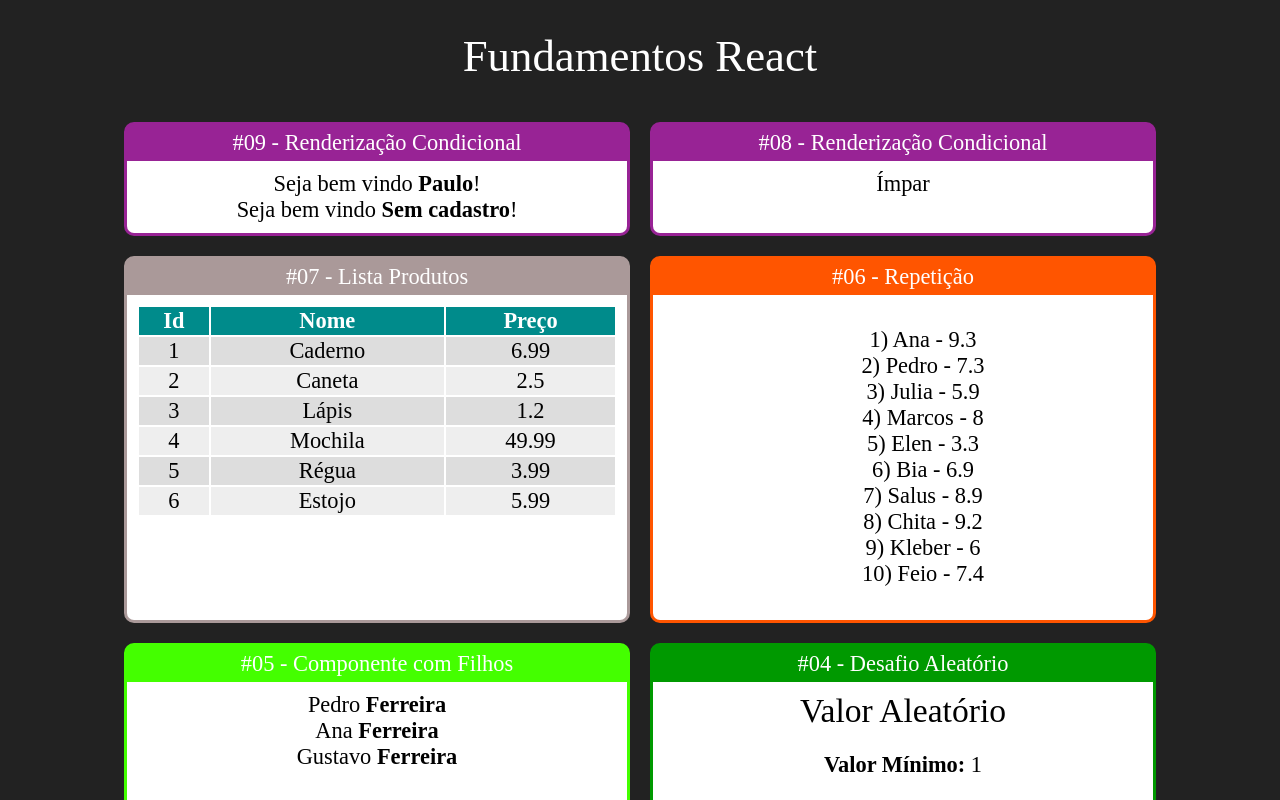
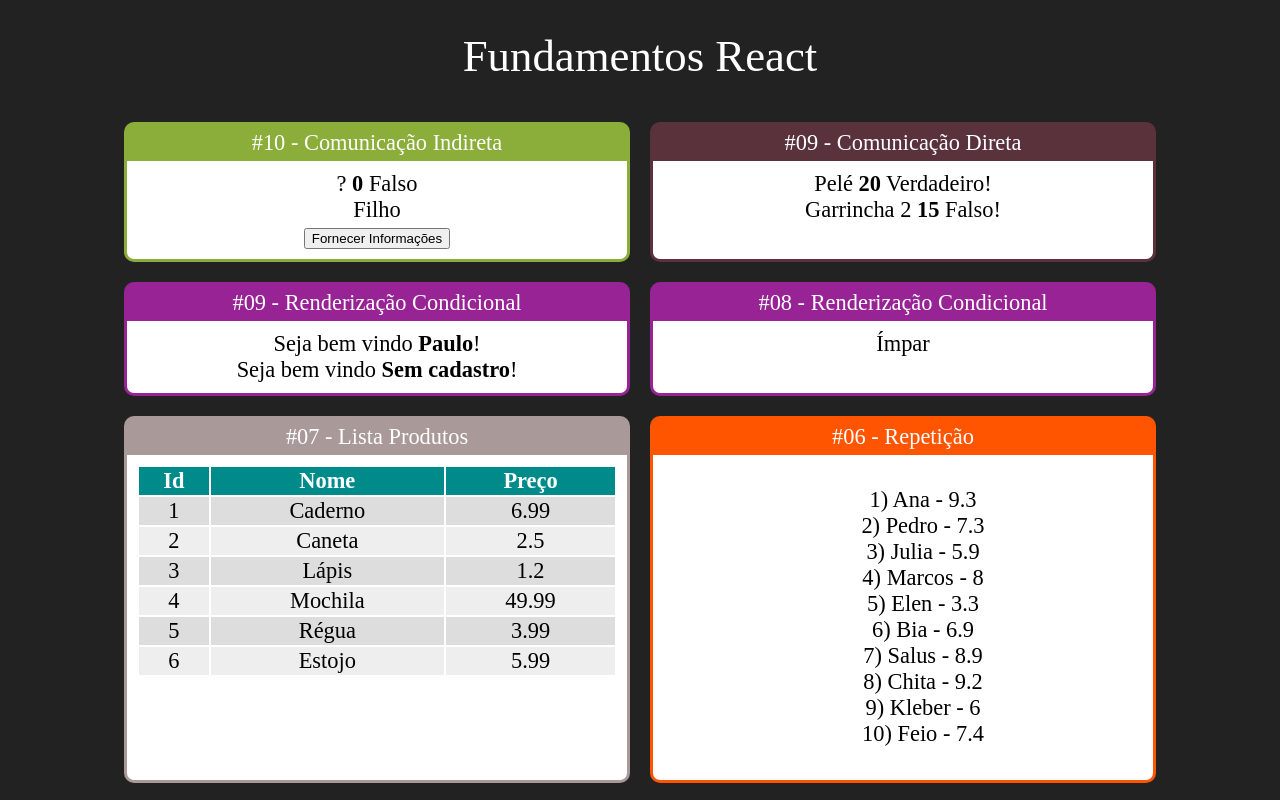
Before and after one commit to herlonwallace/udemy-react-redux, a React (Create React App) app in the folder 01_fundamentos-react/fundamentos-react/: page / in a window 1280 px wide. Shown: the top 800 px of the page. Built offline with nearby package versions, Linux system fonts and the light colour scheme.

Commit message:
Fundamentos de React: aula 4
Comunicação Direta, Indireta, Componente com Estado.

```diff
--- a/01_fundamentos-react/fundamentos-react/src/App.jsx
+++ b/01_fundamentos-react/fundamentos-react/src/App.jsx
@@ -6,6 +6,9 @@ import Familia from "./components/basicos/Familia";
 import FamiliaMembro from "./components/basicos/FamiliaMembro";
 import Fragmento from "./components/basicos/Fragmento";
 import Primeiro from "./components/basicos/Primeiro";
+import DiretaPai from "./components/comunicacao/DiretaPai";
+import IndiretaPai from "./components/comunicacao/IndireraPai";
+//import Input from "./components/comunicacao/formulario/Input";
 import ParOuImpar from "./components/condicional/ParOuImpar";
 import UsuarioInfo from "./components/condicional/UsuarioInfo";
 import Card from "./components/layout/Card";
@@ -18,6 +21,18 @@ export default function App(props) {
       <h1>Fundamentos React</h1>
 
       <div className="Cards">
+      {/* <Card titulo="#11 - Componente Controlado" color="#e45f56">
+          <Input></Input>
+        </Card> */}
+
+        <Card titulo="#10 - Comunicação Indireta" color="#8bad39">
+          <IndiretaPai></IndiretaPai>
+        </Card>
+
+        <Card titulo="#09 - Comunicação Direta" color="#59323c">
+          <DiretaPai></DiretaPai>
+        </Card>
+
         <Card titulo="#09 - Renderização Condicional" color="#982395">
           <UsuarioInfo usuario={{ nome: "Paulo" }}></UsuarioInfo>
           <UsuarioInfo usuario={{ email: "fe@email.com" }}></UsuarioInfo>
--- /dev/null
+++ b/01_fundamentos-react/fundamentos-react/src/components/comunicacao/DiretaFilho.jsx
@@ -0,0 +1,9 @@
+export  default function DiretaFilho(props) {
+    return (
+        <div>
+            <span>{props.nome} </span>
+            <span><strong>{props.idade}</strong> </span>
+            <span>{props.nerd ? 'Verdadeiro' : 'Falso'}! </span>
+        </div>
+    )
+}
--- /dev/null
+++ b/01_fundamentos-react/fundamentos-react/src/components/comunicacao/DiretaPai.jsx
@@ -0,0 +1,10 @@
+import DiretaFilho from "./DiretaFilho";
+
+export  default function DiretaPai(props) {
+    return (
+        <div>
+            <DiretaFilho nome="Pelé" idade={20} nerd={true}></DiretaFilho>
+            <DiretaFilho nome="Garrincha 2" idade={15} nerd={false}></DiretaFilho>
+        </div>
+    )
+}
--- /dev/null
+++ b/01_fundamentos-react/fundamentos-react/src/components/comunicacao/IndireraPai.jsx
@@ -0,0 +1,24 @@
+import { useState } from "react";
+import IndiretaFilho from "./IndiretaFilho";
+
+export default function IndiretaPai(props) {
+    const [nome, setNome] = useState('?')
+    const [idade, setIdade] = useState(0)
+    const [nerd, setNerd] = useState(false)
+
+    function fornecerInformacoes(nome, idade, nerd) {
+        setNome(nome)
+        setIdade(idade)
+        setNerd(nerd)
+    }
+    return (
+        <div>
+            <div>
+                <span>{nome} </span>
+                <span><strong>{idade}</strong></span>
+                <span> {nerd ? 'Verdadeiro' : 'Falso'}</span>
+            </div>
+            <IndiretaFilho quandoClicar={fornecerInformacoes}></IndiretaFilho>
+        </div>
+    )
+}
--- /dev/null
+++ b/01_fundamentos-react/fundamentos-react/src/components/comunicacao/IndiretaFilho.jsx
@@ -0,0 +1,14 @@
+export default function IndiretaFilho(props) {
+    const gerarIdade =  () => parseInt(Math.random() * (20)) + 50
+    const gerarNerd =  () => Math.random() > 0.5
+  return (
+    <div>
+      <div>Filho</div>
+      <button onClick={
+        function (e) {
+            props.quandoClicar('João', gerarIdade(), gerarNerd())
+        }
+      }>Fornecer Informações</button>
+    </div>
+  );
+}
```
